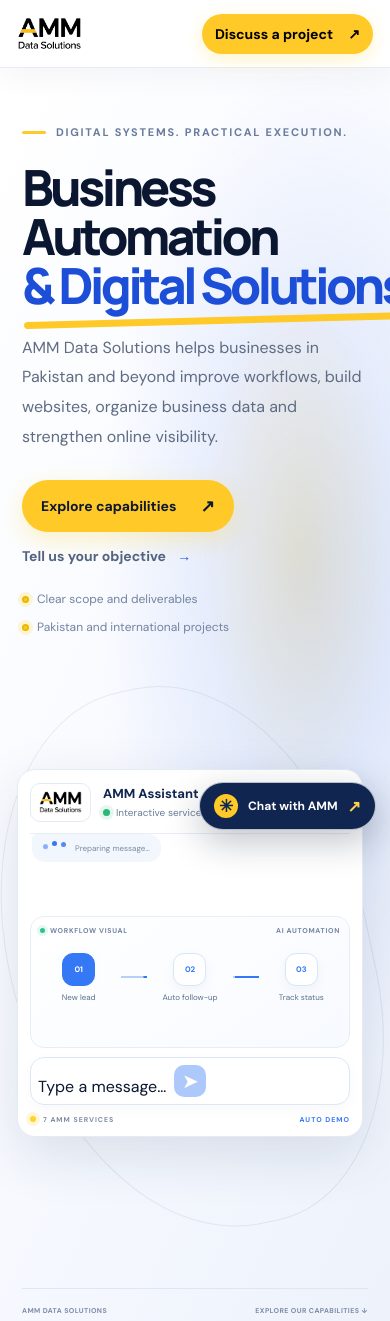
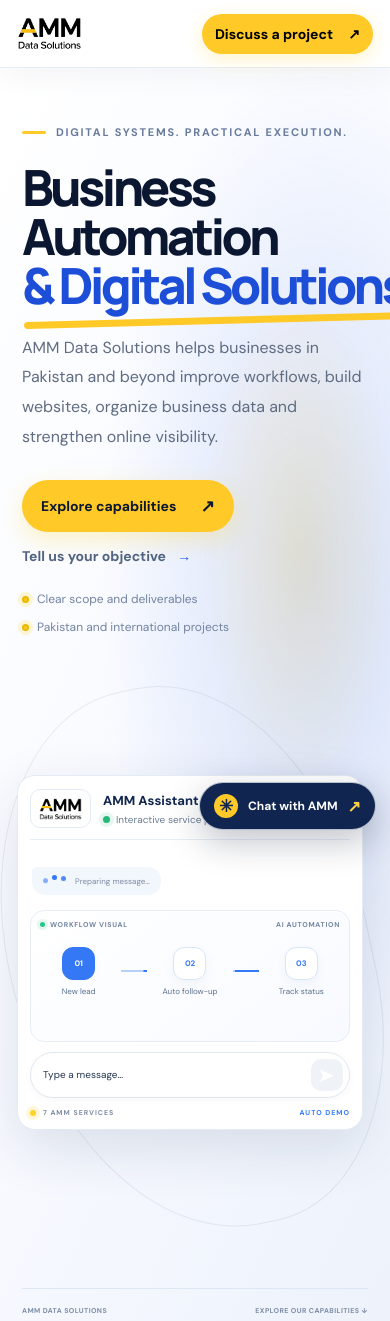
Before and after one commit to wwwab229-cpu/amm-data-solutions-website, a Next.js app: page / in a window 390 px wide. Shown: the top 1321 px of the page. Built offline with nearby package versions, Linux system fonts and the light colour scheme.

Commit message:
Style hero demo as a messenger with bottom composer

```diff
--- a/app/globals.css
+++ b/app/globals.css
@@ -460,3 +460,28 @@
 @keyframes idlePulse{0%,100%{transform:scale(.8);opacity:.45}50%{transform:scale(1.25);opacity:1}}
 @keyframes idleLine{0%,100%{transform:scaleX(.55);opacity:.4}50%{transform:scaleX(1);opacity:1}}
 @media(max-width:560px){.heroChatPreview{border-radius:18px}.heroChatTop{padding:13px 0 11px}.heroChatMessages{min-height:70px}}
+
+
+/* Messenger-style demo: service preview above, composer anchored at the bottom */
+.heroChatPreview{display:flex;flex-direction:column}
+.heroChatMessages{order:1;min-height:68px;max-height:104px;overflow:hidden;justify-content:flex-end}
+.heroWorkPreview{order:2;flex:1 0 142px;margin:10px 0 12px}
+.demoComposer{order:3;flex:0 0 auto;display:flex;align-items:center;gap:9px;min-height:48px;padding:6px 7px 6px 14px;border:1px solid #e1e7f0;border-radius:24px;background:#fff;box-shadow:0 2px 8px rgba(20,40,75,.035)}
+.demoComposerText{flex:1;min-width:0;min-height:28px;display:flex;align-items:center;gap:2px;color:#253650;font-size:11px;line-height:1.45;overflow-wrap:anywhere}
+.demoComposerText:has(.demoCaret){color:#253650}
+.demoComposerText .demoCaret{display:inline-block;width:1.5px;height:14px;background:#3478f6;margin-left:1px;animation:demoCaretBlink .75s step-end infinite}
+.demoSendButton{width:34px;height:34px;flex:0 0 34px;border:0;border-radius:50%;display:grid;place-items:center;background:#3478f6;color:white;font-size:16px;line-height:1;box-shadow:0 3px 8px #3478f626}
+.demoSendButton span{display:block;transform:translate(-1px,0)}
+.demoSendButton:disabled{background:#d7e0ed;color:#fff;box-shadow:none}
+.demoSendButton.isSent{background:#26a66f}
+.heroChatCaption{order:4;margin-top:10px}
+@keyframes demoCaretBlink{50%{opacity:0}}
+@media(max-width:560px){
+ .heroChatPreview{gap:0}
+ .heroChatMessages{min-height:62px;max-height:92px}
+ .heroWorkPreview{flex-basis:132px;margin:8px 0 10px}
+ .demoComposer{min-height:46px;padding:5px 6px 5px 12px}
+ .demoComposerText{font-size:10px}
+ .demoSendButton{width:32px;height:32px;flex-basis:32px}
+}
+@media(prefers-reduced-motion:reduce){.demoComposerText .demoCaret{animation:none}}
```
